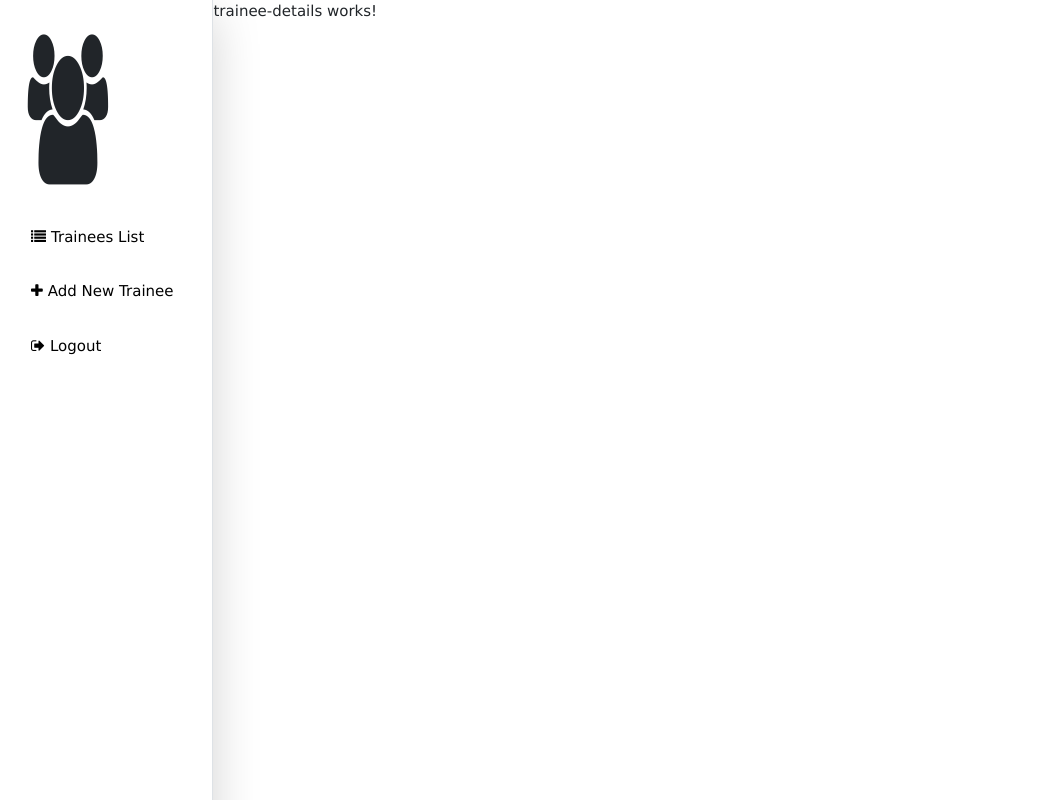
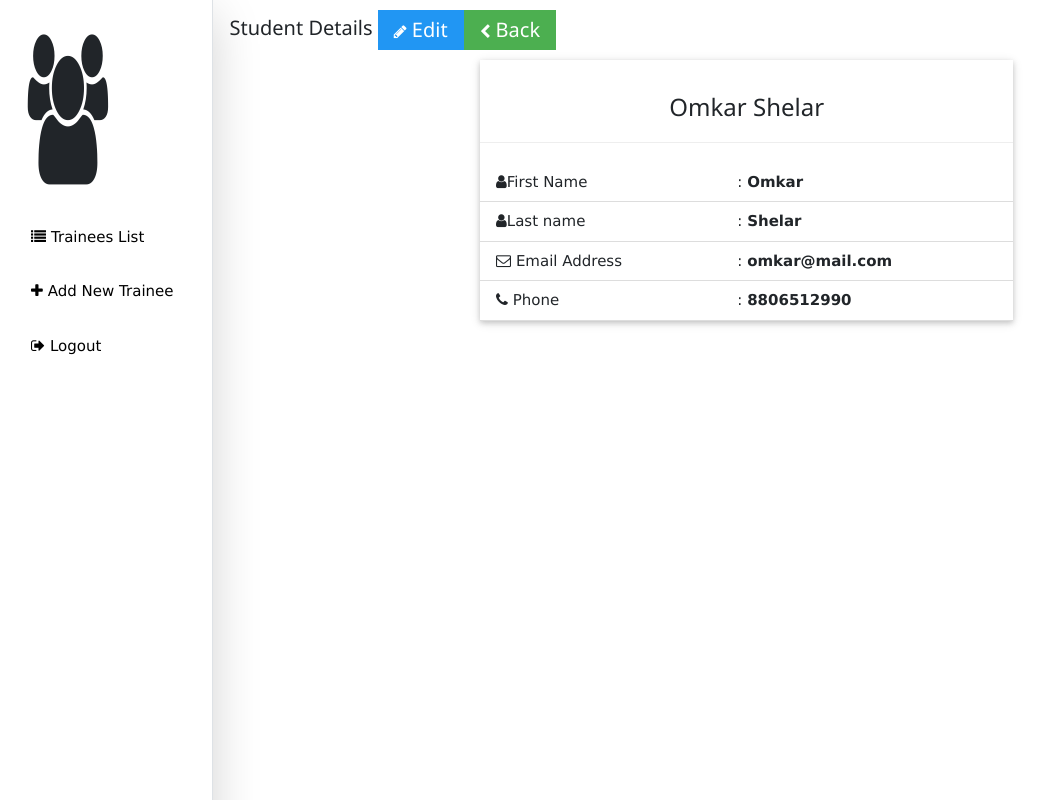
Before and after one commit to omkarshelar/trainees-application, an Angular app: page /details/1 in a window 1280 px wide. Shown: the top 800 px of the page, without its empty margins (0-1052 px from the left). Built offline with nearby package versions, Linux system fonts and the light colour scheme; sample sign-in values are in the browser's storage.

Commit message:
Added directives

```diff
--- a/src/app/app.module.ts
+++ b/src/app/app.module.ts
@@ -14,6 +14,7 @@ import { ToastrModule } from 'ngx-toastr';
 import { BrowserAnimationsModule } from '@angular/platform-browser/animations';
 import { PhonePipe } from './pipes/phone.pipe';
 import { SearchPipe } from './pipes/search.pipe';
+import { HighlightDirective } from './directives/highlight.directive';
 
 @NgModule({
   declarations: [
@@ -24,7 +25,8 @@ import { SearchPipe } from './pipes/search.pipe';
     TraineeDetailsComponent,
     AddUpdateComponent,
     PhonePipe,
-    SearchPipe
+    SearchPipe,
+    HighlightDirective,
   ],
   imports: [
     BrowserModule,
--- a/src/app/components/trainee-details/trainee-details.component.css
+++ b/src/app/components/trainee-details/trainee-details.component.css
@@ -0,0 +1,7 @@
+margin-right{
+                margin-right: 10px;
+}
+.custom-card{
+                width: 50%;
+                margin:auto;
+}
--- a/src/app/components/trainee-details/trainee-details.component.html
+++ b/src/app/components/trainee-details/trainee-details.component.html
@@ -1 +1,26 @@
-<p>trainee-details works!</p>
+<div class="w3-container" *ngIf="student">
+<h4>Student Details <button [routerLink]="['/update', id]" class="w3-button w3-blue custom-button"> <i class="w3-medium fa fa-pencil"></i> Edit</button>
+<button routerLink="/" class="w3-button w3-green custom-button margin-right">
+<i class="w3-medium fa fa-chevron-left"></i> Back</button></h4>
+</div>
+<div class=" w3-card custom-card"><br>
+<h3 class="text-center">{{student.firstName}} {{student.lastName}}</h3>
+<hr>
+<table class="w3-table w3-bordered">
+<tr>
+<td><i class="w3-medium custom-icon fa fa-user"></i>First Name</td>
+ <td>: <b>{{student.firstName}}</b>
+</td>
+ </tr>
+<tr>
+<td><i class="w3-medium custom-icon fa fa-user"></i>Last name</td>
+<td>: <b>{{student.lastName}}</b></td>
+</tr>
+   <tr>
+ <td><i class="w3-medium custom-icon fa fa-envelope-o"></i> Email Address</td>
+<td>: <b>{{student.email}}</b></td>
+</tr>
+  <tr>
+ <td><i class="w3-medium custom-icon fa fa-phone"></i> Phone</td>
+  <td>: <b>{{student.phone}}</b></td>
+</tr>
--- a/src/app/components/trainee-details/trainee-details.component.ts
+++ b/src/app/components/trainee-details/trainee-details.component.ts
@@ -1,15 +1,24 @@
 import { Component, OnInit } from '@angular/core';
-
+import { ActivatedRoute } from '@angular/router';
+import { RouterModule ,Routes, Router} from "@angular/router";
+import { StudentsService } from '../../services/students.service';
+import { Student } from '../../mock-students';
 @Component({
   selector: 'app-trainee-details',
   templateUrl: './trainee-details.component.html',
   styleUrls: ['./trainee-details.component.css']
 })
 export class TraineeDetailsComponent implements OnInit {
-
-  constructor() { }
+  id:number;
+  student:Student;
+  constructor(private studentServiceObj:StudentsService, private route: ActivatedRoute, private router:Router) {
+    this.id = this.route.snapshot.params['id'];
+  }
 
   ngOnInit() {
+    if(this.id) {
+      this.student = this.studentServiceObj.getStudents(this.id)[0];
+    }
   }
 
 }
--- a/src/app/components/trainee-overview/trainee-overview.component.css
+++ b/src/app/components/trainee-overview/trainee-overview.component.css
@@ -16,3 +16,8 @@ table {
   top:8px;
   margin-right: 5px;
 }
+
+.link {
+  cursor: pointer;
+  outline:none;
+}
--- a/src/app/components/trainee-overview/trainee-overview.component.html
+++ b/src/app/components/trainee-overview/trainee-overview.component.html
@@ -27,12 +27,12 @@
                                 <th><i class="w3-medium custom-icon fa fa-pencil"></i> Update</th>
                                 <th><i class="w3-medium custom-icon fa fa-trash"></i> Delete</th>
                             </tr>
-                    <tr *ngFor="let student of students;let i = index">
-                        <td>{{i+1}}</td>
-                        <td>{{ student.firstName }}</td>
-                        <td>{{ student.lastName }}</td>
-                        <td>{{ student.email }}</td>
-                        <td>{{ student.phone | phone }}</td>
+                    <tr *ngFor="let student of students;let i = index" appHighlight>
+                        <td [routerLink] = "['details',student.id]" class="link">{{i+1}}</td>
+                        <td [routerLink] = "['details',student.id]" class="link">{{ student.firstName }}</td>
+                        <td [routerLink] = "['details',student.id]" class="link">{{ student.lastName }}</td>
+                        <td [routerLink] = "['details',student.id]" class="link">{{ student.email }}</td>
+                        <td [routerLink] = "['details',student.id]" class="link">{{ student.phone | phone }}</td>
                         <td><button type="button" class="btn btn-success" (click)="updateTrainee(student.id)">Update</button></td>
                         <td><button type="button" class="btn btn-danger" (click)="deleteHandler(student.id)">Delete</button></td>
                     </tr>
--- /dev/null
+++ b/src/app/directives/highlight.directive.ts
@@ -0,0 +1,24 @@
+import { Directive, ElementRef, HostListener  } from '@angular/core';
+
+@Directive({
+  selector: '[appHighlight]'
+})
+export class HighlightDirective {
+
+  constructor(private el: ElementRef) {
+  }
+
+  @HostListener('mouseenter') onMouseEnter() {
+  this.highlight('gray');
+  }
+
+  @HostListener('mouseleave') onMouseLeave() {
+     this.highlight(null);
+  }
+
+  private highlight(color: string) {
+      this.el.nativeElement.style.backgroundColor = color;
+  }
+
+
+}
```
Also changed, not shown: 1 other file (tests, documents, lock files or other folders).
